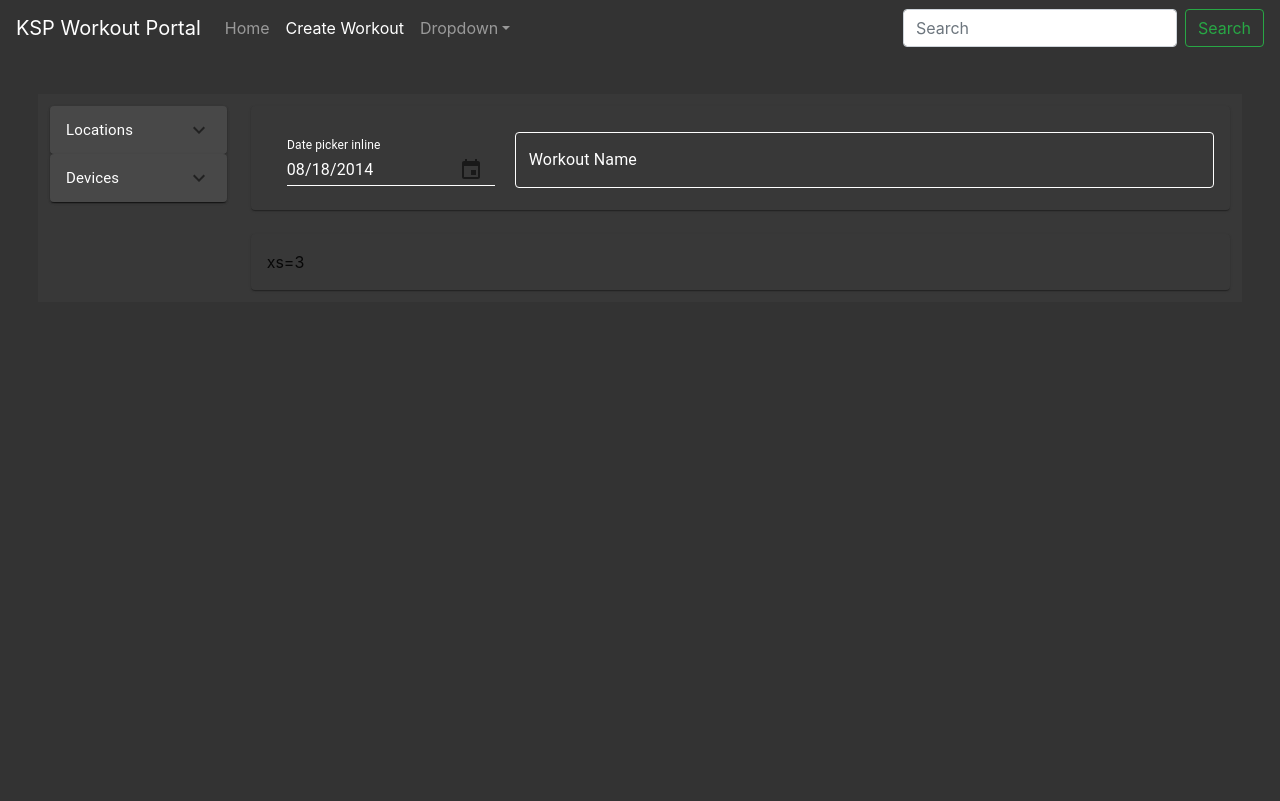
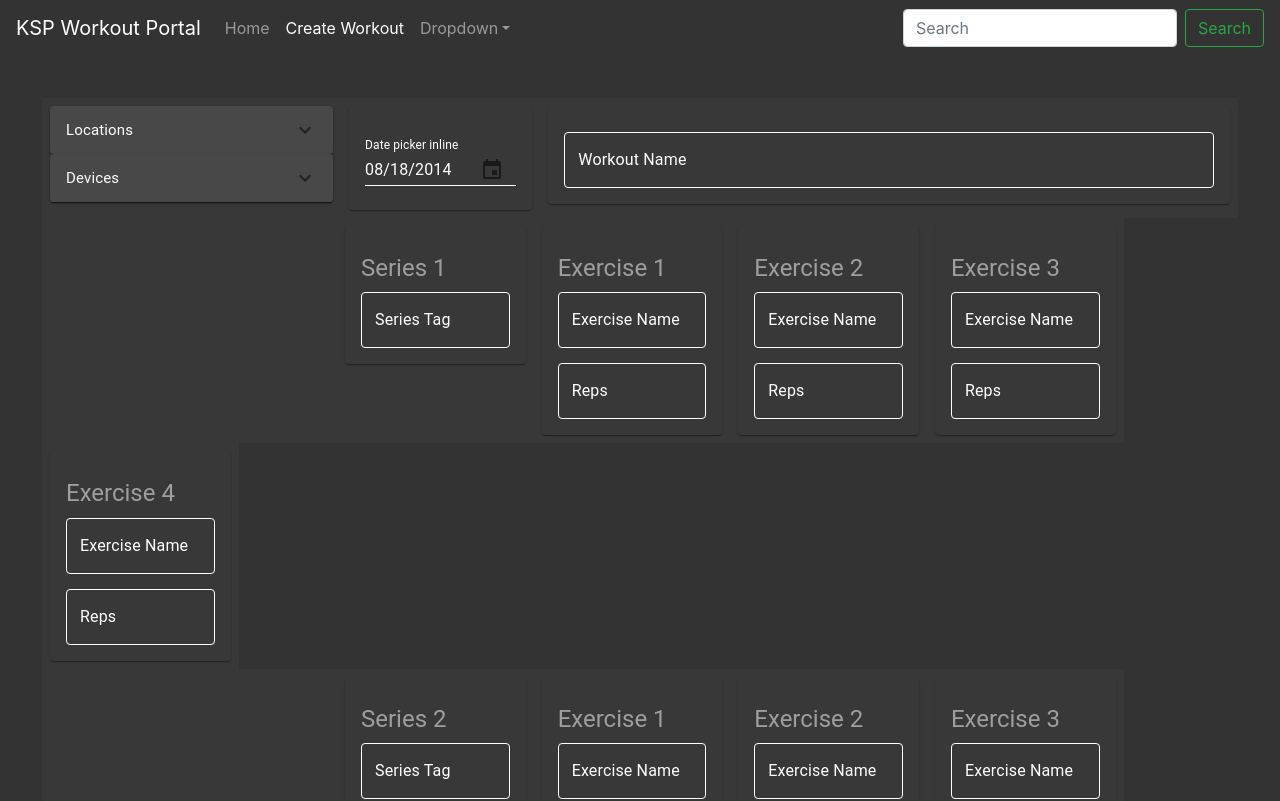
Before and after one commit to ajmeier29/ksp-gym-portal-react, a React (Create React App) app: page /create-workout/Create-Workout-Form in a window 1280 px wide. Shown: the top 801 px of the page. Built offline with nearby package versions, Linux system fonts and the light colour scheme.

Commit message:
Working through grid form and wiring up data

```diff
--- a/src/create-workout/Create-Workout-Form.js
+++ b/src/create-workout/Create-Workout-Form.js
@@ -2,7 +2,7 @@ import React, { useState, useEffect } from 'react';
 import PropTypes from 'prop-types';
 import { makeStyles } from '@material-ui/core/styles';
 import { withStyles } from '@material-ui/styles';
-import { Paper, Grid, TextField } from '@material-ui/core';
+import { Paper, Grid, TextField, Typography, Button } from '@material-ui/core';
 import {
   MuiPickersUtilsProvider,
   KeyboardDatePicker
@@ -14,6 +14,8 @@ import {
   containsObject,
   deviceCheckboxProcedures
 } from './Workout-Side-Filter';
+import { useStyles, seriesHeadingTheme } from './styles.js';
+import { ThemeProvider } from '@material-ui/styles';
 
 // TEMP, NEED TO REMOVE
 // REPLACE WITH WEB API CALL
@@ -57,55 +59,6 @@ const sourceDevices = [
     location: 'Bethlehem'
   }
 ];
-
-const useStyles = makeStyles(theme => ({
-  root: {
-    flexGrow: 1,
-    margin: '50px'
-  },
-  paper: {
-    padding: theme.spacing(2),
-    // color:'white',
-    textAlign: 'left', // This is what justifys all the content in the Paper....not just text
-    // color: theme.palette.text.secondary,
-    'background-color': '#383838'
-  },
-  formControl: {
-    margin: theme.spacing(3)
-  },
-  elementBackground: {
-    'background-color': '#383838',
-    color: 'white'
-  },
-  elementForground: {
-    'background-color': '#484848',
-    color: 'white'
-  },
-  expansionHeading: {
-    fontSize: theme.typography.pxToRem(15),
-    fontWeight: theme.typography.fontWeightRegular
-  },
-  expansionRoot: {
-    'background-color': '#383838'
-  },
-  normalTextField: {
-    color: 'white'
-  },
-  datePicker: {
-    color: 'white'
-  },
-  workoutFormDivParent: {
-    display: 'flex'
-  },
-  workoutDatePicker: {
-    'padding-left': '20px'
-  },
-  workoutTextField: {
-    'padding-top': '10px',
-    'padding-left': '20px',
-    width: '100%'
-  }
-}));
 
 const CssTextField = withStyles({
   root: {
@@ -261,6 +214,7 @@ const CreateWorkoutEntryForm = () => {
   const handleSubmit = event => {
     const loc = formLocations;
     const dev = formDevices;
+    const workoutname = workoutName;
 
     // event.preventDefault();
     // let test = event.currentTarget;
@@ -270,6 +224,9 @@ const CreateWorkoutEntryForm = () => {
   };
   const handleWorkoutNameChange = event => {
     setWorkoutName(event.target.value);
+  };
+  const handleSeriesSubmit = serieslist => {
+    setFormSeries(serieslist);
   };
   // Handles a change to the Locations filter on the left side of the page.
   // A change here will update formLocations to store what locations the workout is for.
@@ -320,10 +277,21 @@ const CreateWorkoutEntryForm = () => {
     deviceCheckboxProcedures(event, devices, formDevices, setFormDevices);
   };
   return (
-    <div className={classes.root}>
-      <form onSubmit={handleSubmit}>
-        <Grid container spacing={3}>
-          <Grid className={classes.elementBackground} item xs={2}>
+    <>
+      {/* <div className={classes.root}>
+        asdf
+      </div> */}
+      <div className={classes.root}>
+        <Grid container spacing={2}>
+          <Grid
+            className={classes.elementBackground}
+            item
+            xl={2}
+            lg={3}
+            md={3}
+            sm={6}
+            xs={12}
+          >
             <Paper>
               <FilterSelectionComponent
                 locations={locations}
@@ -333,51 +301,205 @@ const CreateWorkoutEntryForm = () => {
               />
             </Paper>
           </Grid>
-          <Grid className={classes.elementBackground} item xs={10}>
+          <Grid
+            className={classes.elementBackground}
+            item
+            xl={2}
+            lg={2}
+            md={3}
+            sm={6}
+            xs={12}
+          >
             {/* <Grid container justify="space-around"> */}
             <Paper className={classes.paper}>
               <div className={classes.workoutFormDivParent}>
-                <div className={classes.workoutDatePicker}>
-                  <NormalDatePicker
-                    selectedDate={selectedDate}
-                    handleDateChange={handleDateChange}
-                  />
-                </div>
-                <div className={classes.workoutTextField}>
+                {/* <div className={classes.workoutDatePicker}> */}
+                <NormalDatePicker
+                  selectedDate={selectedDate}
+                  handleDateChange={handleDateChange}
+                />
+              </div>
+              {/* <div className={classes.workoutTextField}>
                   <NormalFormTextField
                     labelName="Workout Name"
                     handleChange={handleWorkoutNameChange}
                   />
                 </div>
+              </div> */}
+            </Paper>
+          </Grid>
+          <Grid
+            className={classes.elementBackground}
+            item
+            xl={8}
+            lg={7}
+            md={6}
+            sm={12}
+            xs={12}
+          >
+            <Paper className={classes.paper}>
+              <div className={classes.workoutTextField}>
+                <NormalFormTextField
+                  labelName="Workout Name"
+                  handleChange={handleWorkoutNameChange}
+                />
               </div>
             </Paper>
           </Grid>
-          <Grid className={classes.elementBackground} item xs={2}>
-            {/* <Paper className={classes.paper}>xs=3</Paper> */}
+          <SeriesGrid series_number={1} />
+          <SeriesGrid series_number={2} />
+          <SeriesGrid series_number={3} />
+          <Grid
+            justify="flex-end"
+            className={classes.elementBackground}
+            item
+            xl={8}
+            lg={7}
+            md={6}
+            sm={12}
+            xs={12}
+          >
+            <Button
+              variant="contained"
+              className={classes.button}
+              onClick={handleSubmit}
+            >
+              Default
+            </Button>
           </Grid>
-          <Grid className={classes.elementBackground} item xs={10}>
-            <Paper className={classes.paper}>xs=3</Paper>
-          </Grid>
-          {/* <Grid item xs={3}>
-            <Paper className={classes.paper}>xs=3</Paper>
-          </Grid>
-          <Grid item xs={3}>
+          {/* <Grid className={classes.elementBackground} item xl={12} lg={12} md={12} sm={12} xs={12}>
             <Paper className={classes.paper}>
-              <button>Submit</button>
+              <div className={classes.workoutTextField}>
+                <NormalFormTextField
+                  labelName="Series Info"
+                  handleChange={handleWorkoutNameChange}
+                />
+              </div>
             </Paper>
           </Grid> */}
         </Grid>
-      </form>
-    </div>
+      </div>
+    </>
   );
 };
 
-const PiSelectionFilter = () => {};
+const SeriesGrid = props => {
+  const classes = useStyles();
 
-const WorkoutInfoEntryForm = () => {};
+  return (
+    <Grid container spacing={2} item xl={12} lg={12} md={12} sm={12} xs={12}>
+      <Grid
+        spacing={2}
+        direction={'column'}
+        className={classes.elementBackground}
+        item
+        xl={2}
+        lg={3}
+        md={3}
+        sm={6}
+        xs={12}
+      ></Grid>
+      <Grid
+        spacing={2}
+        direction={'column'}
+        className={classes.elementBackground}
+        item
+        xl={2}
+        lg={2}
+        md={12}
+        sm={12}
+        xs={12}
+      >
+        <Paper className={classes.paper}>
+          <div className={classes.workoutTextField}>
+            <ThemeProvider theme={seriesHeadingTheme}>
+              <Typography
+                textAlign="left"
+                variant="h5"
+                color="primary"
+                gutterBottom
+              >
+                Series {props.series_number}
+              </Typography>
+            </ThemeProvider>
+            <NormalFormTextField labelName="Series Tag" />
+          </div>
+        </Paper>
+      </Grid>
+      <Exercise exercise_number={1} />
+      <Exercise exercise_number={2} />
+      <Exercise exercise_number={3} />
+      <Exercise exercise_number={4} />
+    </Grid>
+  );
+};
+SeriesGrid.propTypes = {
+  series_number: PropTypes.number
+};
 
-const SeriesInfoEntryForm = () => {};
+const Exercise = props => {
+  const classes = useStyles();
+  return (
+    <>
+      <Grid
+        spacing={2}
+        className={classes.elementBackground}
+        item
+        xl={2}
+        lg={2}
+        md={6}
+        sm={12}
+        xs={12}
+      >
+        <Paper className={classes.paper}>
+          <div className={classes.workoutTextField}>
+            <ThemeProvider theme={seriesHeadingTheme}>
+              <Typography
+                textAlign="left"
+                variant="h5"
+                color="primary"
+                gutterBottom
+              >
+                Exercise {props.exercise_number}
+              </Typography>
+            </ThemeProvider>
+            <NormalFormTextField labelName="Exercise Name" />
+            <ExerciseFormTextField labelName="Reps" />
+          </div>
+        </Paper>
+      </Grid>
+    </>
+  );
+};
 
-const ExerciseInfoEntryForm = () => {};
+Exercise.propTypes = {
+  exercise_number: PropTypes.number
+};
+
+const ExerciseFormTextField = props => {
+  const classes = useStyles();
+  return (
+    <>
+      <CssTextField
+        className={classes.workoutReps}
+        label={props.labelName}
+        variant="outlined"
+        fullWidth
+        id="custom-css-outlined-input"
+        onChange={props.handleChange}
+        InputLabelProps={{
+          classes: {
+            root: classes.workoutReps
+          }
+        }}
+      />
+    </>
+  );
+};
+
+ExerciseFormTextField.propTypes = {
+  labelName: PropTypes.string,
+  handleChange: PropTypes.func
+};
 
 export { CreateWorkoutEntryForm as CreateWorkoutForm, useStyles };
--- /dev/null
+++ b/src/create-workout/styles.js
@@ -0,0 +1,72 @@
+import { makeStyles } from '@material-ui/core/styles';
+import { createMuiTheme } from '@material-ui/core';
+import purple from '@material-ui/core/colors/purple';
+import { grey } from '@material-ui/core/colors';
+
+const seriesHeadingTheme = createMuiTheme({
+  palette: {
+    primary: { main: grey[500] }
+  },
+  status: {
+    danger: 'orange'
+  },
+  direction: 'rtl'
+});
+
+const useStyles = makeStyles(theme => ({
+  root: {
+    flexGrow: 1,
+    // display:'flex',
+    margin: '50px'
+  },
+  paper: {
+    padding: theme.spacing(2),
+    textAlign: 'center',
+    //   padding: theme.spacing(2),
+    //   textAlign: 'left', // This is what justifys all the content in the Paper....not just text
+    'background-color': '#383838'
+  },
+  formControl: {
+    margin: theme.spacing(3)
+  },
+  elementBackground: {
+    'background-color': '#383838',
+    color: 'white'
+  },
+  elementForground: {
+    'background-color': '#484848',
+    color: 'white'
+  },
+  expansionHeading: {
+    fontSize: theme.typography.pxToRem(15),
+    fontWeight: theme.typography.fontWeightRegular
+  },
+  expansionRoot: {
+    'background-color': '#383838'
+  },
+  normalTextField: {
+    color: 'white'
+  },
+  datePicker: {
+    color: 'white'
+  },
+  workoutFormDivParent: {
+    display: 'flex'
+  },
+  workoutDatePicker: {
+    'padding-left': '20px'
+  },
+  workoutTextField: {
+    'padding-top': '10px',
+    textAlign: 'left'
+    //   'padding-left': '20px',
+    //   width: '100%'s
+  },
+  workoutReps: {
+    color: 'white',
+    'padding-top': '15px'
+  },
+  filterPanel: {}
+}));
+
+export { useStyles, seriesHeadingTheme };
```
